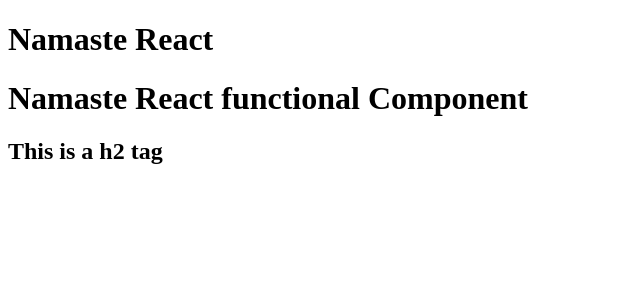
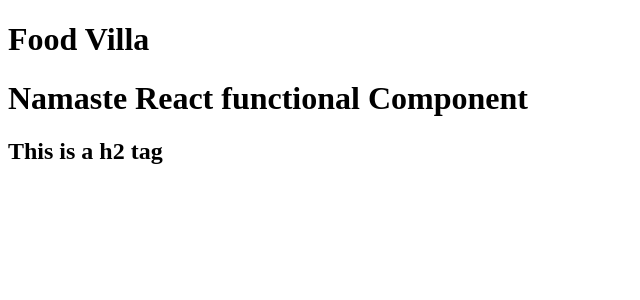
Before and after one commit to sanket-20/Namaste-React, a React (Vite) app in the folder day-4/: page / in a window 1280 px wide. Shown: the top 300 px of the page, without its empty margins (0-640 px from the left). Built offline with nearby package versions, Linux system fonts and the light colour scheme.

Commit message:
create some changes

```diff
--- a/day-4/App.js
+++ b/day-4/App.js
@@ -144,7 +144,7 @@
 
 const Title = () => (
     <h1 id="title" key="/h2">
-        Namaste React
+        Food Villa
     </h1>
 );
 //React components:
```
